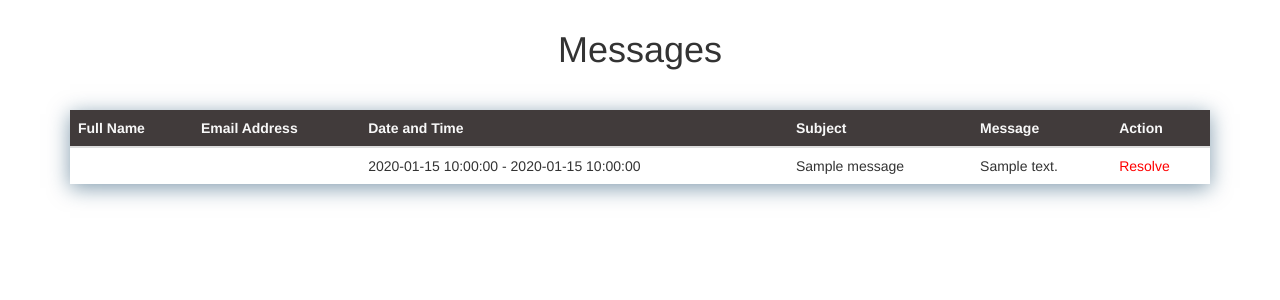
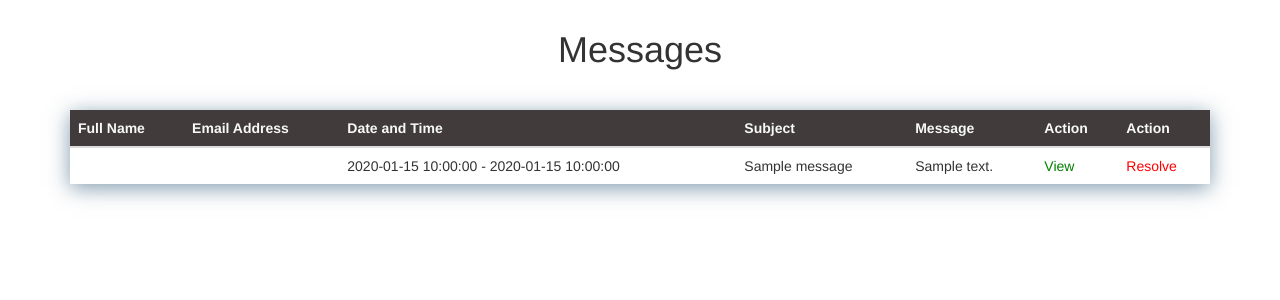
Before and after one commit to leensantos/Sweden, a PHP site: page /AdminPage.php in a window 1280 px wide. Shown: the part 90-390 px from the top of the page. Run offline with PHP 8.4, Linux system fonts and the light colour scheme; tables that the repository leaves empty or names only in its code hold one stand-in row (values such as "Sample post"); data that the repository does not hold is empty.

Commit message:
wala pa itu

```diff
--- a/AdminPage.php
+++ b/AdminPage.php
@@ -50,6 +50,7 @@
             <th scope="col">Subject</th>
             <th scope="col">Message</th>
             <th scope="col">Action</th>
+            <th scope="col">Action</th>
           </tr>
         </thead>
         <tbody>
@@ -64,6 +65,8 @@
           Print '<td data-title="Date and Time">'.$row['date'] ." - ".$row['time']. "</th>";
           Print '<td data-title="Subject">'.$row['subject'] . "</th>";
           Print '<td data-title="Message">'.$row['content'] . "</th>";
+          //print '<td align="center"><a href="edit.php?id=' . $row['id'] . '"> edit </a> </td>';
+          Print '<td data-title="Action"><a style="color:green" href="edit.php?id=' . $row['id'] . '">View</a></th>';
           Print '<td data-title="Action"><a style="color:red" href="#" onclick="myFunction('.$row['id'].')">Resolve</a></th>';
           Print"</tr>";
   }
```
